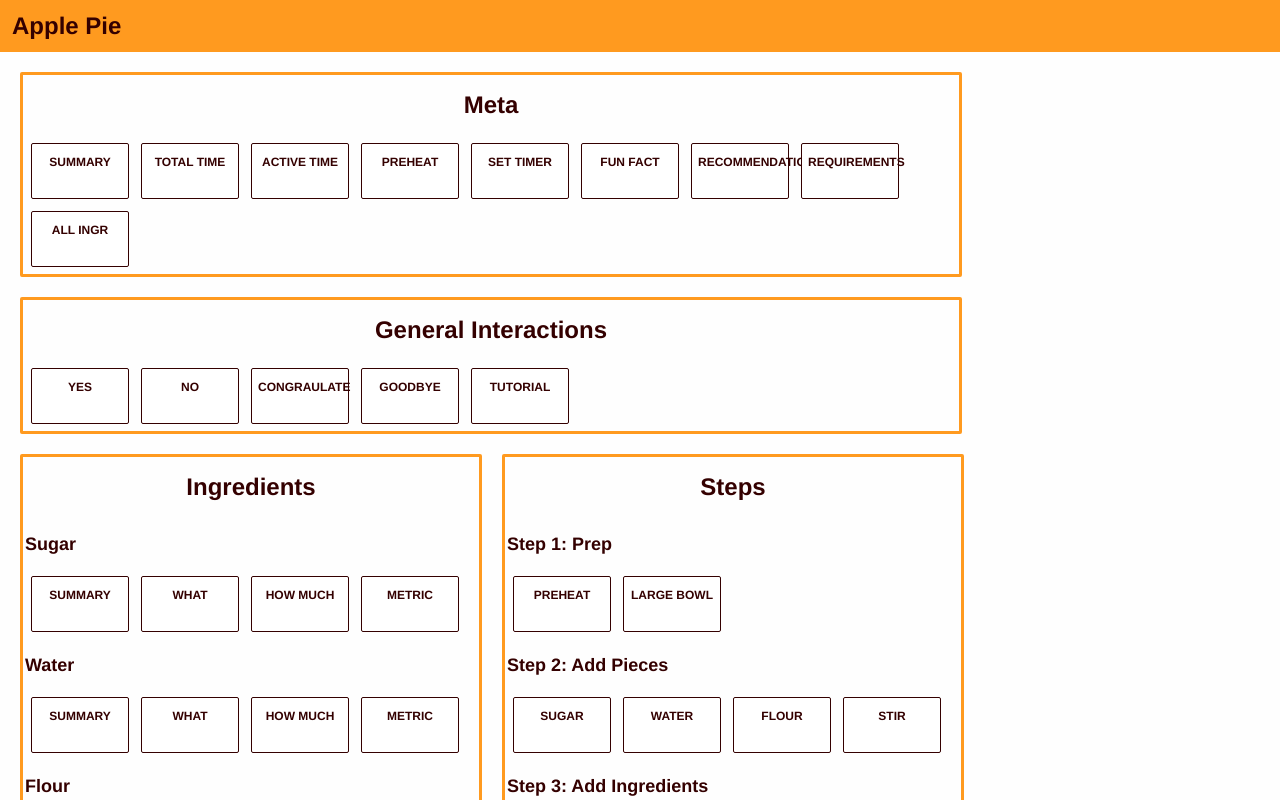
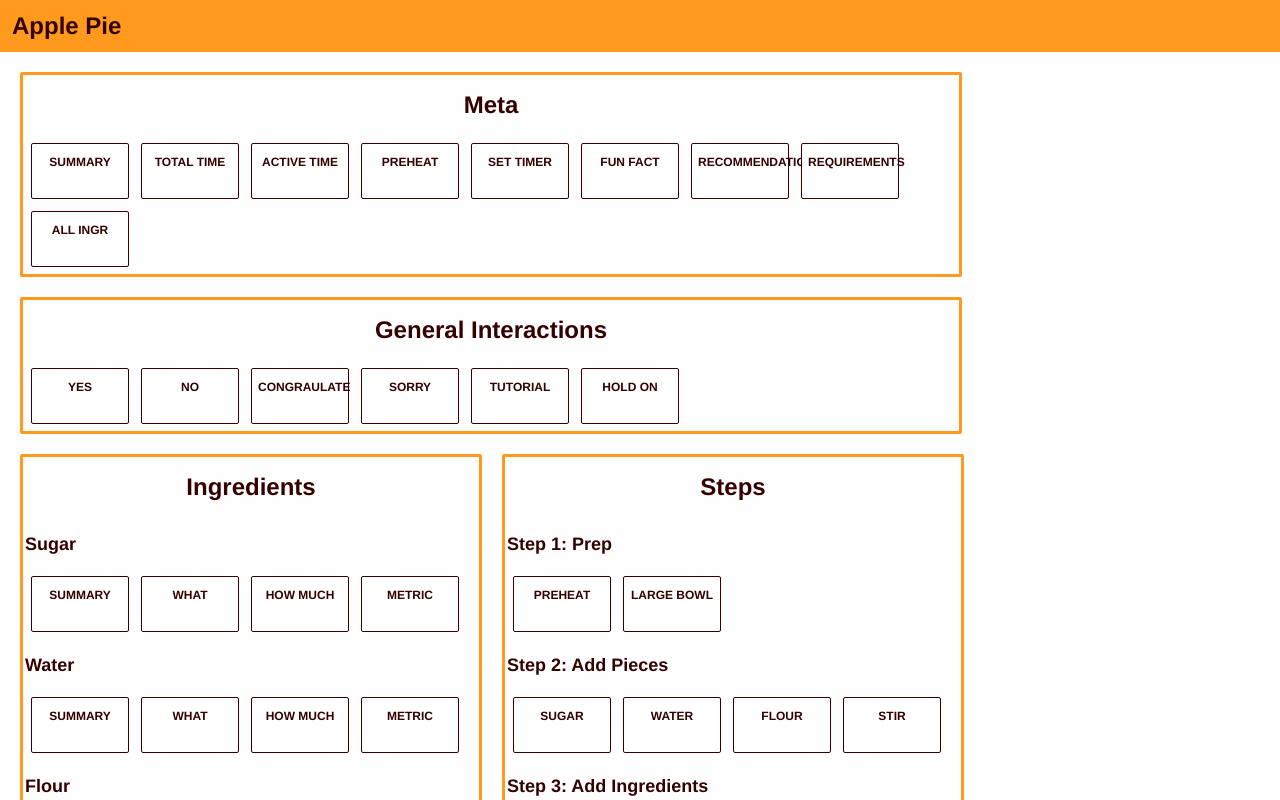
Before and after one commit to lovettbarron/samplescript, a plain HTML site: page index.html in a window 1280 px wide. Shown: the top 800 px of the page. Drawn offline with Linux system fonts and the light colour scheme.

Commit message:
Adding addiional scripts

```diff
--- a/index.html
+++ b/index.html
@@ -53,8 +53,9 @@
    <li id="btn-t0" onmousedown="soundManager.play('t0')">Yes<div></div></li>
    <li id="btn-t1" onmousedown="soundManager.play('t1')">No<div></div></li>
    <li id="btn-t2" onmousedown="soundManager.play('t2')">Congraulate<div></div></li>
-   <li id="btn-t3" onmousedown="soundManager.play('t3')">Goodbye<div></div></li>
+   <li id="btn-t3" onmousedown="soundManager.play('t3')">Sorry<div></div></li>
    <li id="btn-t4" onmousedown="soundManager.play('t4')">Tutorial<div></div></li>
+   <li id="btn-t5" onmousedown="soundManager.play('t5')">Hold On<div></div></li>
   </ul>
 
 
```
Also changed, not shown: 5 other files.
